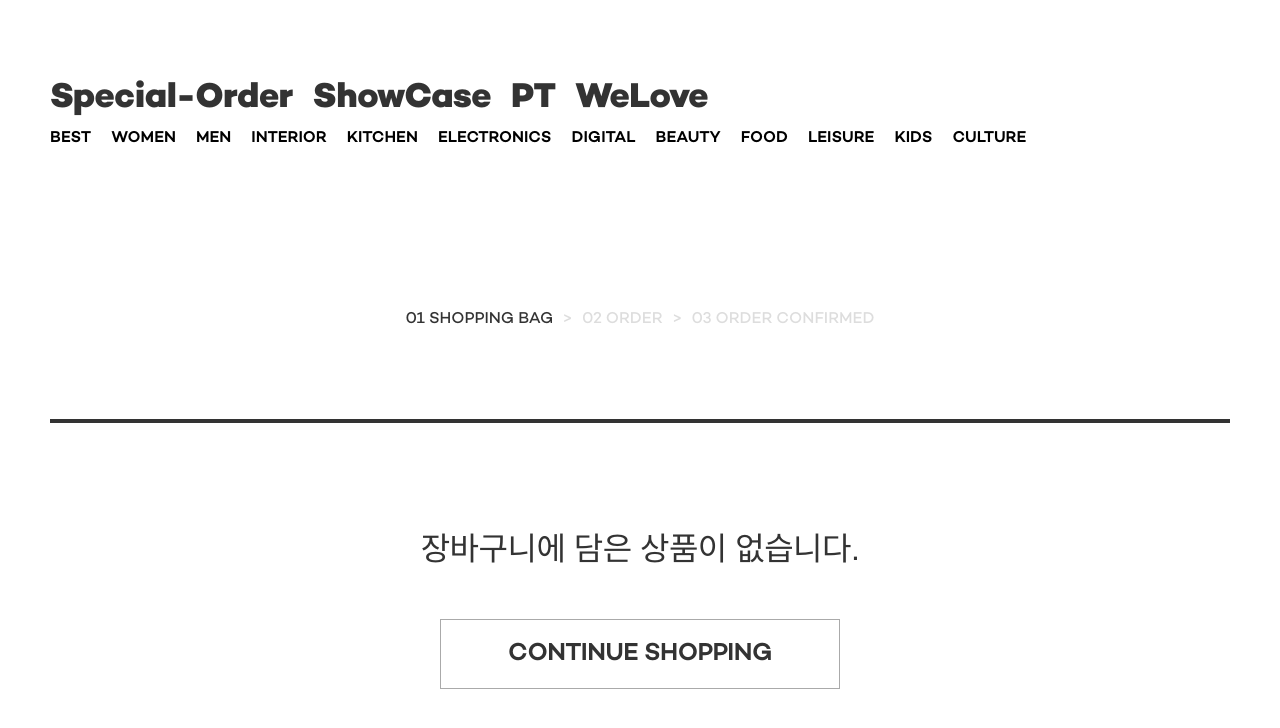
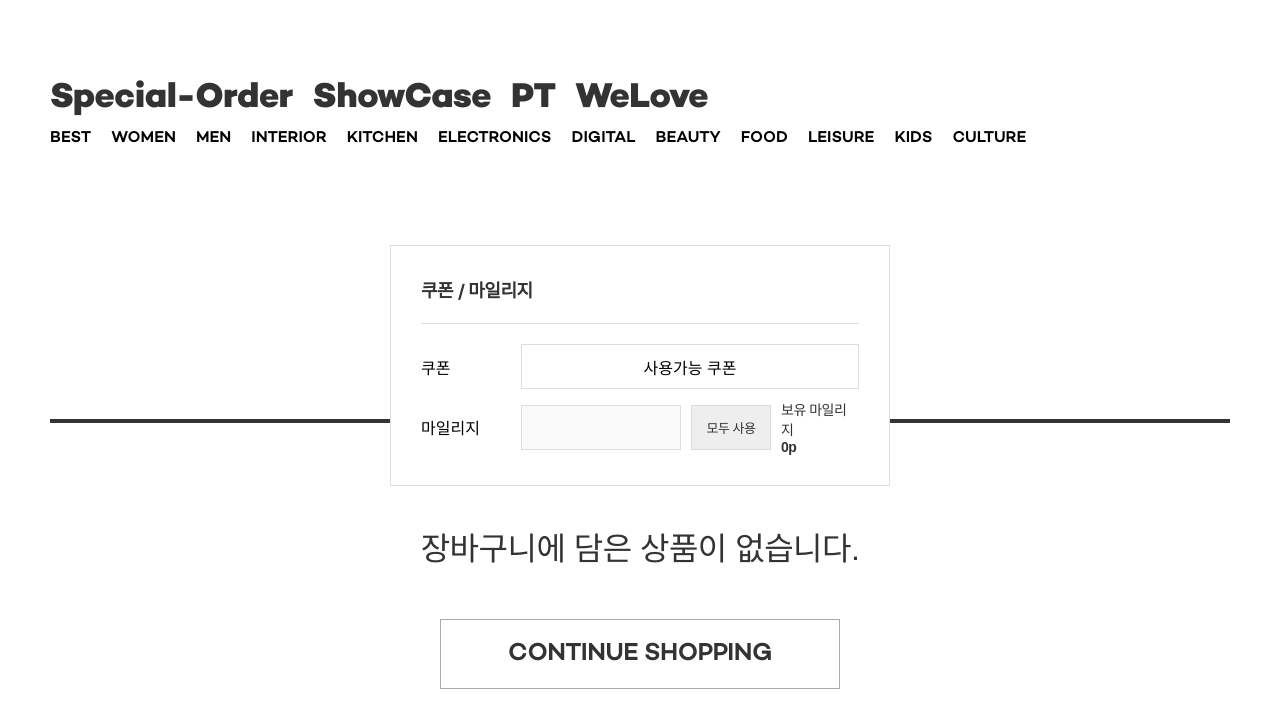
Before and after one commit to JW0525/project_cart, a Next.js app: page /cart in a window 1280 px wide. Shown: the top 728 px of the page. Built offline with nearby package versions, Linux system fonts and the light colour scheme.

Commit message:
feat: 쿠폰 모달 추가, 드롭다운 추가

```diff
--- a/pages/cart/components/CartTableProducts.tsx
+++ b/pages/cart/components/CartTableProducts.tsx
@@ -42,7 +42,7 @@ const CartTableProducts = (props: {
           onClick={(e) => handleProductCount(e)}
         >
           <button data-item={product.item_no} data-button-type={'subtract'}>
-            +
+            -
           </button>
           <div>{product.count}</div>
           <button data-item={product.item_no} data-button-type={'add'}>
--- a/pages/cart/index.tsx
+++ b/pages/cart/index.tsx
@@ -17,6 +17,7 @@ import {API} from "../../config";
 
 const CartPageContainer = styled.div`
   ${uiCss.flexColumn.custom('flex-start', 'center')}
+  position: relative;
   width: 100%;
   height: 100%;
   margin-bottom: 300px;
@@ -56,19 +57,28 @@ const CartPageContainer = styled.div`
     width: 100%;
     margin-bottom: 150px;
 
-    .delete-btn-box {
+    .manage-button-container {
+      display: flex;
+      justify-content: space-between;
       margin-top: 30px;
-
-      .button-wrapper {
-        display: flex;
-        grid-column-gap: 10px;
-      }
 
       button {
         width: 128px;
         height: 40px;
         ${textCss.gray15Medium};
         ${border.grayMedium};
+        background-color: ${palette.gray.main};
+        color: ${palette.common.white};
+      }
+
+      .delete-button-wrapper {
+        display: flex;
+        grid-column-gap: 10px;
+
+        > button {
+          background-color: ${palette.common.white};
+          color: ${palette.gray.main};
+        }
       }
     }
   }
@@ -210,7 +220,7 @@ const CartPageContainer = styled.div`
     }
   }
 
-  .button-container {
+  .check-button-container {
     display: flex;
     grid-column-gap: 10px;
 
@@ -223,8 +233,111 @@ const CartPageContainer = styled.div`
   }
 `
 
+const Modal = styled.div`
+  display: flex;
+  flex-direction: column;
+  grid-row-gap: 20px;
+  position: absolute;
+  top: calc(50% - 300px);
+  width: 500px;
+  padding: 30px;
+  background-color: ${palette.common.white};
+  ${border.grayLightDD};
+
+  .modal-title {
+    padding-bottom: 20px;
+    ${textCss.gray18Bold};
+    font-family: Campton-Semi-Bold, sans-serif;
+    border-bottom: ${border.grayLightDD.border};
+  }
+
+  .modal-contents {
+    display: flex;
+    flex-direction: column;
+    grid-row-gap: 10px;
+    height: 100%;
+
+    > div {
+      display: grid;
+      align-items: center;
+      grid-template-columns: 100px 1fr;
+    }
+
+    .coupon-box {
+      width: 100%;
+
+
+      .coupon-dropdown {
+        display: flex;
+        justify-content: center;
+        align-items: center;
+        position: relative;
+        height: 45px;
+        ${border.grayLightDD};
+
+        ul {
+          //display: none;
+          position: absolute;
+          top: 40px;
+          left: -1px;
+          flex-direction: column;
+          width: 100.5%;
+          background-color: ${palette.common.white};
+          ${border.grayLightDD};
+          border-top-style: none !important;
+          ${textCss.gray12Medium};
+          z-index: 1;
+
+          li {
+            display: flex;
+            justify-content: center;
+            align-items: center;
+            height: 40px;
+          }
+        }
+      }
+    }
+
+    .mileage-input-wrapper {
+      display: grid;
+      grid-template-columns: 160px 80px 1fr;
+      grid-column-gap: 10px;
+      align-items: center;
+
+      > input {
+        height: 45px;
+        ${border.grayLightDD};
+      }
+
+      > button {
+        height: 45px;
+        ${border.grayLightDD};
+        ${textCss.gray13Medium};
+
+        &:disabled {
+          background-color: ${palette.gray.lightEE};
+
+        }
+      }
+
+      span {
+        display: flex;
+        flex-direction: column;
+        ${textCss.gray14Medium};
+
+        p {
+          ${textCss.gray14Bold};
+        }
+      }
+    }
+  }
+`
+
+
 const CartPage = () => {
   const { data: couponData, isLoading } = getData(`${API.COUPONS}`);
+  const [selectedCoupon, setSelectedCoupon] = useState('사용가능 쿠폰')
+
 
   const dispatch = useDispatch();
   const cart = useSelector(getCartData);
@@ -263,7 +376,6 @@ const CartPage = () => {
   }
 
   const calculateAmounts = (coupon: any) => {
-
     let totalAmount = 0;
 
     if (coupon) {
@@ -278,12 +390,11 @@ const CartPage = () => {
           // type 이 rate 이고, 쿠폰 적용이 가능한 상품이라면 discountRate 를 적용한다.
           const multiply = (discountRate && isAvailableCoupon) ? (1 - discountRate * 0.01) : 1;
 
-          console.log((count as number * price * multiply))
+          // 가격 * 개수 * 할인율 적용.
           totalAmount += (count as number * price * multiply);
         }
-
-        //type 이 amount 인 경우, discountAmount 만큼 가격을 뺀다.
       }
+      //type 이 amount 인 경우, discountAmount 만큼 가격을 뺀다.
       if (discountAmount) totalAmount -= discountAmount;
     }
 
@@ -292,20 +403,59 @@ const CartPage = () => {
 
   useEffect(() => {
     if (couponData) {
-      const calculated = calculateAmounts(couponData[1]);
+      // coupon 을 적용하지 않을 때에도 이 부분을 이용한다.
+      const calculated = calculateAmounts(couponData[0]);
 
       setTotalAmounts(calculated);
     }
+  },[productList]);
 
-  },[productList, couponData]);
+  const changeHandler = (e: any) => {
+    const value = e.target.innerHTML;
+    setSelectedCoupon(value);
+  }
 
-
+  const [showDropdown, setShowDropdown] = useState(false);
   return (
     <>
       <HeadComponent title='장바구니 페이지' name='cart' content='장바구니 페이지입니다.' />
 
       <CartPageContainer>
         <StepBox />
+        <Modal>
+          <p className='modal-title coupon'>쿠폰 / 마일리지</p>
+          <div className='modal-contents'>
+            <div className='coupon-box'>
+              <p>쿠폰</p>
+
+              <div
+                className='coupon-dropdown'
+                onClick={() => setShowDropdown(!showDropdown)}
+              >
+                <div>{selectedCoupon}</div>
+                {
+                  showDropdown &&
+                  <ul>
+                    <li onClick={changeHandler}>쿠폰1</li>
+                    <li onClick={changeHandler}>쿠폰2</li>
+                  </ul>
+                }
+
+              </div>
+
+
+
+            </div>
+            <div className='mileage-box'>
+              <p>마일리지</p>
+              <div className='mileage-input-wrapper'>
+                <input disabled={true} type='text'/>
+                <button disabled={true}>모두 사용</button>
+                <span>보유 마일리지&nbsp;<p>0p</p></span>
+              </div>
+            </div>
+          </div>
+        </Modal>
 
         {
           !productList.length ? (
@@ -327,13 +477,14 @@ const CartPage = () => {
                   handleAddAllProduct={handleAddAllProduct}
                   handleProductCount={handleProductCount}
                 />
-                <div className='delete-btn-box'>
-                  <div className='button-wrapper'>
+                <div className='manage-button-container'>
+                  <div className='delete-button-wrapper'>
                     <button onClick={() => handleDeleteProduct()}>선택상품 삭제</button>
-                    <button onClick={handleDeleteALlProduct}>
-                      전체상품 삭제</button>
+                    <button onClick={handleDeleteALlProduct}>전체상품 삭제</button>
                   </div>
+                  <button>쿠폰 적용하기</button>
                 </div>
+
               </div>
 
               <div className='table-container'>
@@ -358,12 +509,12 @@ const CartPage = () => {
                 </table>
               </div>
 
-              <div className='button-container'>
+              <div className='check-button-container'>
                 <Link className='link' href='products'>
                   <CheckButton
                     type='shopping'
                     text='CONTINUE SHOPPING'
-                    callback={linkToProductsPage}
+                    callback={ linkToProductsPage }
                   />
                 </Link>
                 <Link className='link' href='products'>
```
Also changed, not shown: components/common/Dropdown.tsx (added).
